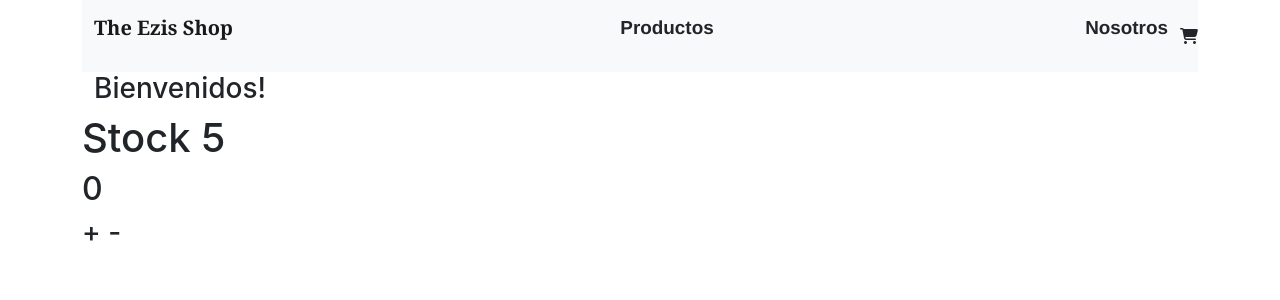
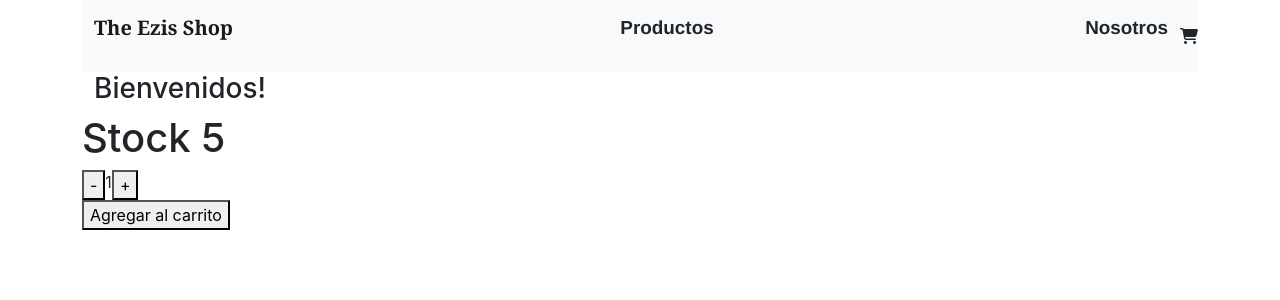
Before and after one commit to AkaEzis/FirstCLITheEzisShop, a React (Create React App) app: page / in a window 1280 px wide. Shown: the top 300 px of the page. Built offline with nearby package versions, Linux system fonts and the light colour scheme; the HTML template or start-up script is replaced by a standard one.

Commit message:
text test

```diff
--- a/public/index.html
+++ b/public/index.html
@@ -9,12 +9,12 @@
       name="description"
       content="Web site created using create-react-app"
     />
-    <link rel="apple-touch-icon" href="%PUBLIC_URL%/logo192.png" />
+    <!-- <link rel="apple-touch-icon" href="%PUBLIC_URL%/logo192.png" /> -->
     <!--
       manifest.json provides metadata used when your web app is installed on a
       user's mobile device or desktop. See https://developers.google.com/web/fundamentals/web-app-manifest/
     -->
-    <link rel="manifest" href="%PUBLIC_URL%/manifest.json" />
+    <!-- <link rel="manifest" href="%PUBLIC_URL%/manifest.json" /> -->
     <!--
       Notice the use of %PUBLIC_URL% in the tags above.
       It will be replaced with the URL of the `public` folder during the build.
--- a/src/App.css
+++ b/src/App.css
@@ -37,9 +37,7 @@
   }
 }
 
-.nav_container {
-  background-color: aquamarine;
-}
+
 .navbar-component{
   font-size: 0.5cm;
   word-spacing: 5cm;
--- a/src/App.js
+++ b/src/App.js
@@ -2,7 +2,7 @@
 import './App.css';
 import  Navbar  from './Components/Navbar';
 import ItemListContainer from './Components/ItemListContainer';
-import './Styles/Style.css'//Importe la hoja de estilos global
+import './Styles/Style.css';
 
 function App() {
   return (
--- a/src/Components/CartWidget.js
+++ b/src/Components/CartWidget.js
@@ -3,9 +3,9 @@ import React from 'react'
 function CartWidget() {
 
     return (
-        <div class='cart-icon'>
+        <div className='cart-icon'>
 
-            <i class="fas fa-shopping-cart"></i>
+            <i className="fas fa-shopping-cart"></i>
 
         </div>
     );
--- a/src/Components/ItemCount.js
+++ b/src/Components/ItemCount.js
@@ -1,16 +1,44 @@
-import React, { useState, useEffect} from "react"
+import React, { useState } from "react"
 
-export default function ItemCount() {
+function ItemCount(props) {
+    const [qty,setQty]= useState(props.initial)
 
-    const [stock,setStock]= useState(5);
-    const [initial,setInitial]= useState(0);
-    const [onAdd,setOnAdd]= useState(+1<5);
+
+
+    function onAdd(){
+        alert(`Agregaste  ${qty}  productos!`)
+    }
+    function resta(){
+        const newValue = qty-1
+        if(newValue>=props.initial){
+            setQty(newValue)
+
+        }
+        console.log (qty)
+    }
+
+    function suma(){
+        const newValue= qty+1
+        if(newValue<=props.stock){
+            setQty(newValue)
+
+        }
+        console.log (qty)
+    }
 
     return(
         <div>
-            <h1> Stock {stock} </h1>
-            <h2>  {initial}</h2>
-            <h3> + - {onAdd} </h3>
+            <h1> Stock {props.stock} </h1>
+            <div className="controls">
+                <button onClick={resta}> - </button>
+                <span>  {qty} </span>
+                <button onClick={suma}> + </button>
+            </div>
+            <button onClick={onAdd}>Agregar al carrito</button>
+
         </div>
+
+
     )
 }
+export default ItemCount
--- a/src/Components/ItemListContainer.js
+++ b/src/Components/ItemListContainer.js
@@ -6,7 +6,7 @@ function ItemListContainer(props) {
     return(
         <div>
             <h3 className= "container-fluid"> {props.greeting} </h3>
-            <ItemCount stock= '5' initial='0' />
+            <ItemCount stock= { 5 } initial={ 1 } />
         </div>
     );
 }
--- a/src/Components/Navbar.js
+++ b/src/Components/Navbar.js
@@ -4,8 +4,8 @@ import CartWidget from './CartWidget'
 function Navbar() {
     return (
         <div className='nav_container'>
-            <nav class="navbar navbar-expand-lg navbar-light bg-light">
-                <div class="container-fluid">
+            <nav className="navbar navbar-expand-lg navbar-light bg-light">
+                <div className="container-fluid">
                     <p className="navbar-brand" href="#">The Ezis Shop</p>
                     <p className='navbar-component' href="#"> Productos </p>
                     <p className='navbar-component' href="#"> Nosotros </p>
--- a/src/Styles/Style.css
+++ b/src/Styles/Style.css
@@ -1,3 +1,11 @@
-.cart-icon{
-   white-space: normal;
+.nav_container{
+width: 100%;
+background-color: red !important
+};
+div.cart-icon{
+   width: 20%;
+   background-color: blue;
 }
+.controls{
+   display: flex;
+};
```
Also changed, not shown: public/manifest.json (deleted), public/robots.txt (deleted).
